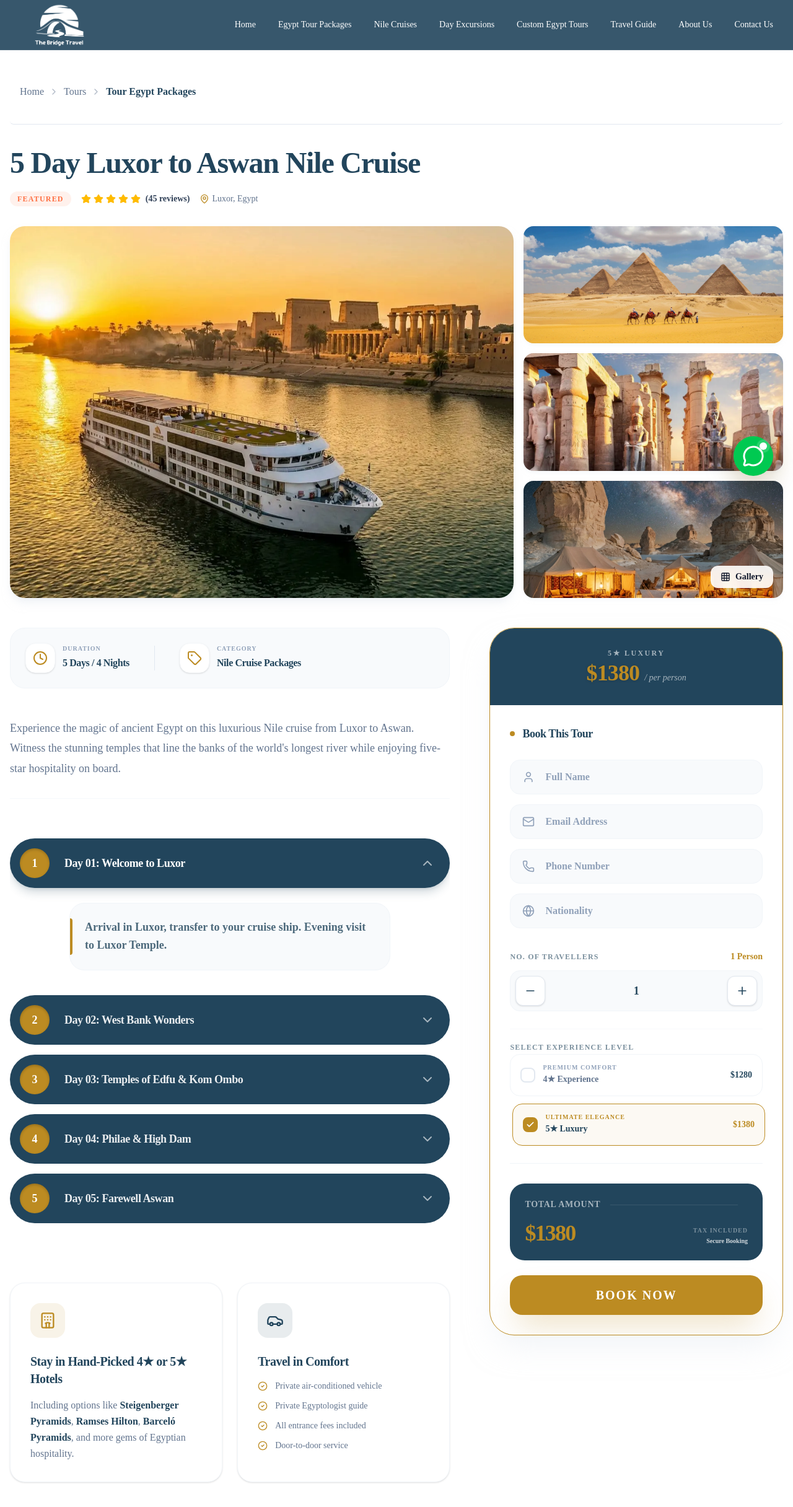
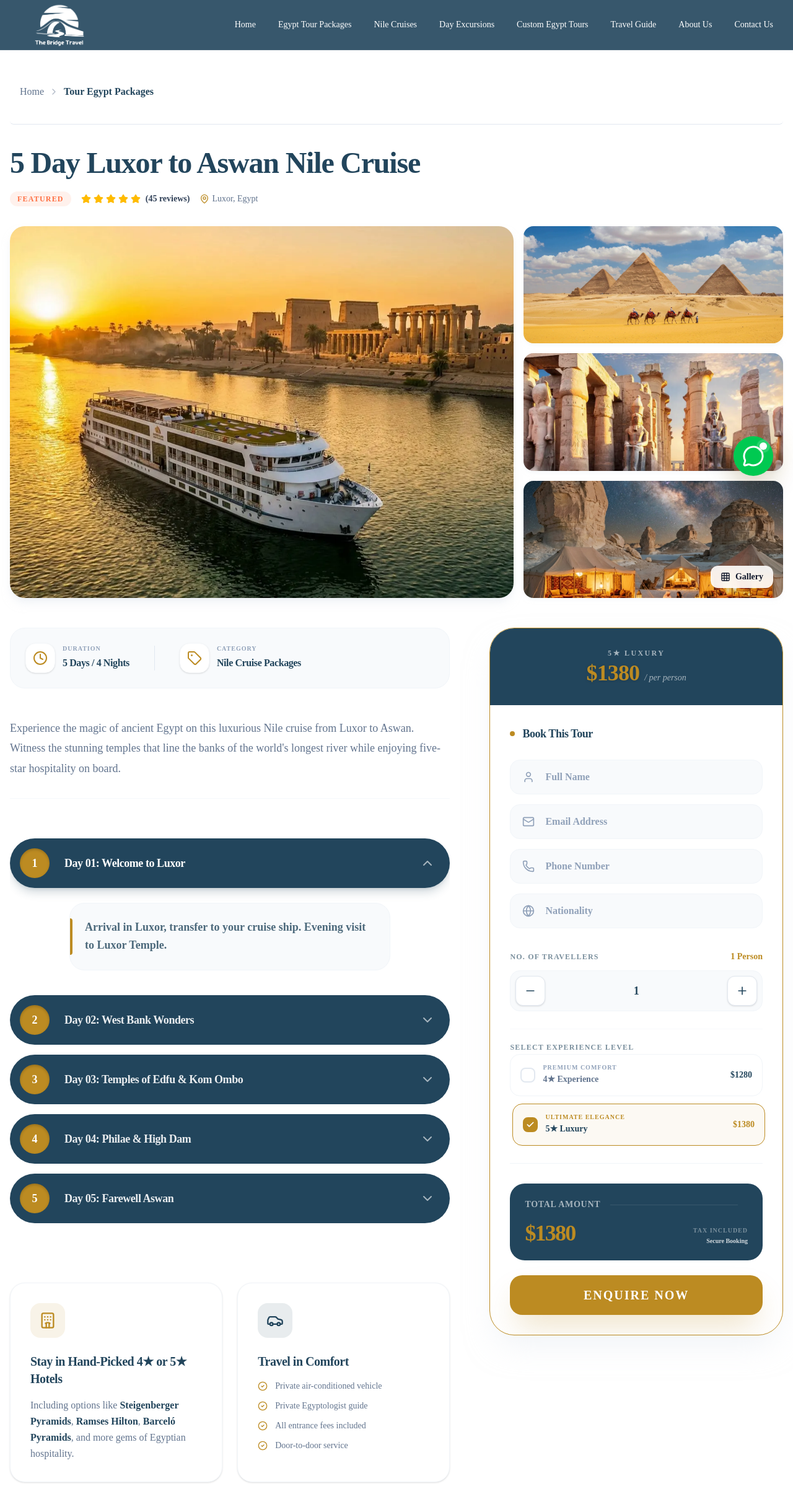
Before and after one commit to youssef-shaaban-dev/the-bridge-travel, a React (Vite) app: page /Egypt-tours-package/5-day-luxor-to-aswan-nile-cruise in a window 1280 px wide. Shown: the top 2432 px of the page at 62% size. Built offline with nearby package versions, Linux system fonts and the light colour scheme.

Commit message:
chore: edit text in cta btn

```diff
--- a/src/components/pages/tourDetails/components/BookingSidebar.jsx
+++ b/src/components/pages/tourDetails/components/BookingSidebar.jsx
@@ -123,7 +123,7 @@ const BookingSidebar = ({ rates = [], selectedRateIndex = 0, onRateSelect }) =>
                     </div>
 
                     <Button className="w-full h-16 mt-6 rounded-[20px] bg-[#BC8B22] hover:bg-[#A67A1D] text-white font-black text-xl transition-all shadow-2xl shadow-[#BC8B22]/30 hover:shadow-[#BC8B22]/40 hover:-translate-y-1 active:translate-y-0 uppercase tracking-widest">
-                        Book Now
+                        Enquire Now
                     </Button>
                 </div>
             </div>
--- a/src/components/pages/tourDetails/components/TourHero.jsx
+++ b/src/components/pages/tourDetails/components/TourHero.jsx
@@ -10,8 +10,6 @@ const TourHero = ({ tour }) => {
             {/* Breadcrumbs */}
             <nav className="flex items-center gap-2 text-md text-slate-500 mb-8 border-b border-slate-200 pb-4 py-5 md:py-10 rounded-md px-4">
                 <Link to="/" className="hover:text-[#22455C] cursor-pointer">Home</Link>
-                <ChevronRight className="h-4 w-4 opacity-50" />
-                <span className="hover:text-[#22455C]">Tours</span>
                 <ChevronRight className="h-4 w-4 opacity-50" />
                 <span className="text-[#22455C] font-semibold">Tour Egypt Packages</span>
             </nav>
```
